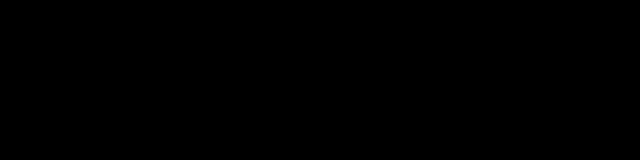
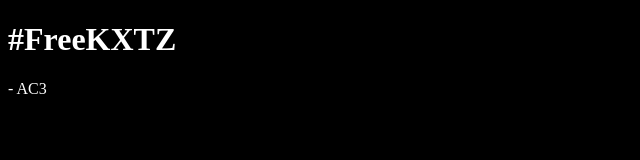
Before and after one commit to AC3GT/-FreeKXTZ, a plain HTML site: page index.html in a window 1280 px wide. Shown: the whole page, without its empty margins (0-640 px from the left). Drawn offline with Linux system fonts and the light colour scheme.

Commit message:
Update index.html

```diff
--- a/index.html
+++ b/index.html
@@ -5,8 +5,8 @@
     <title>#FreeKXTZ</title>
   </head>
   <body style="background-color:black;">
-    <h1>#FreeKXTZ</h1>
-    <p>- AC3</p>
+    <h1 style="color:white;">#FreeKXTZ</h1>
+    <p style="color:white;">- AC3</p>
     <main></main>
     <footer></footer>
   </body>
```
